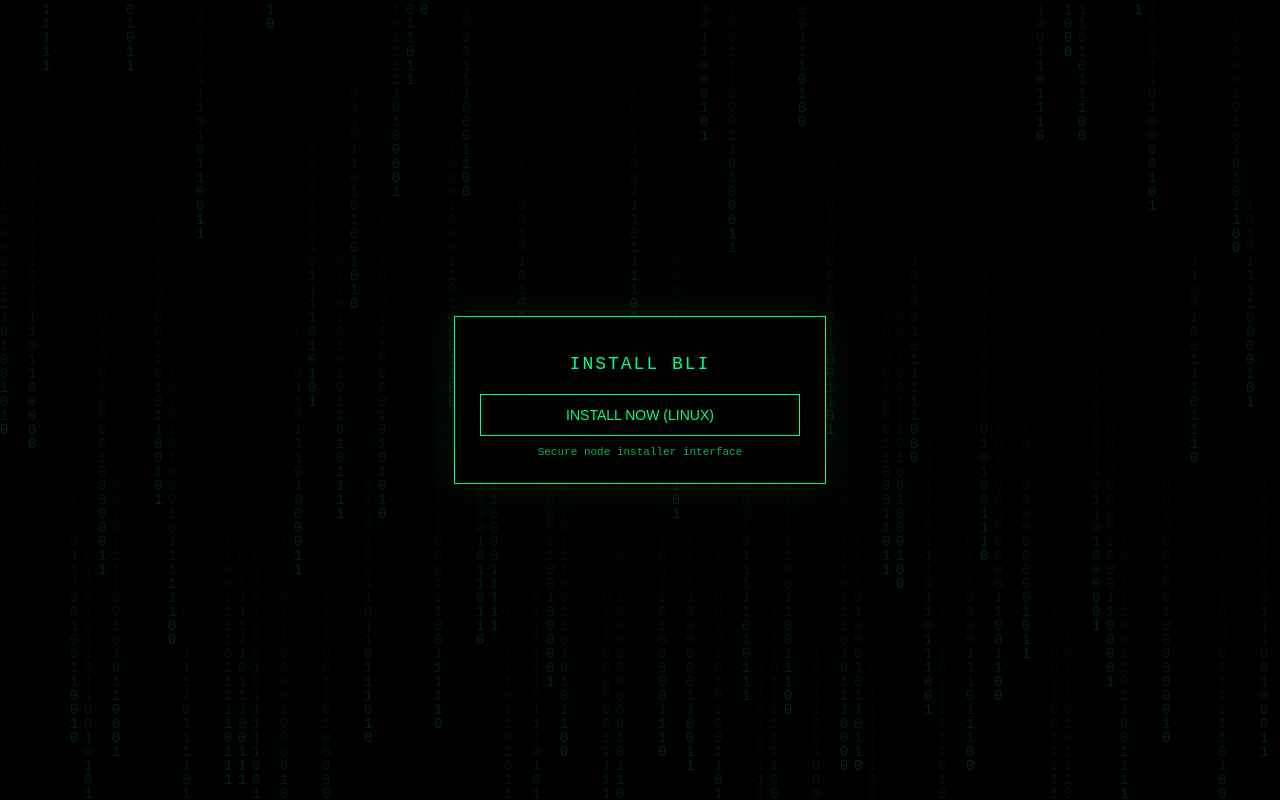
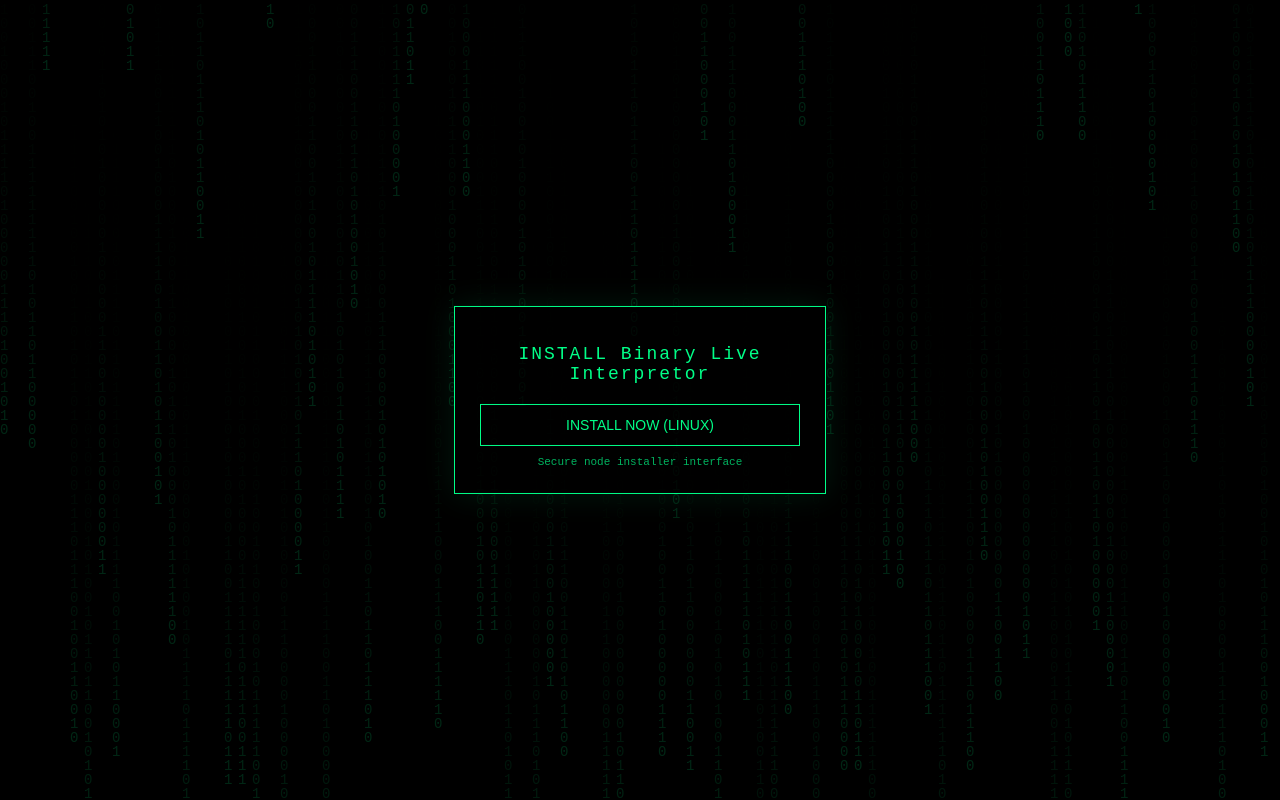
Before and after one commit to bli-website/bli-website, a plain HTML site: page index.html in a window 1280 px wide. Drawn offline with Linux system fonts and the light colour scheme.

Commit message:
Update index.html

```diff
--- a/index.html
+++ b/index.html
@@ -79,7 +79,7 @@ button:hover {
 <div class="container">
 <div class="panel">
 
-<h1>INSTALL BLI</h1>
+<h1>INSTALL Binary Live Interpretor</h1>
 
 <button onclick="install()">INSTALL NOW (LINUX)</button>
 
```
